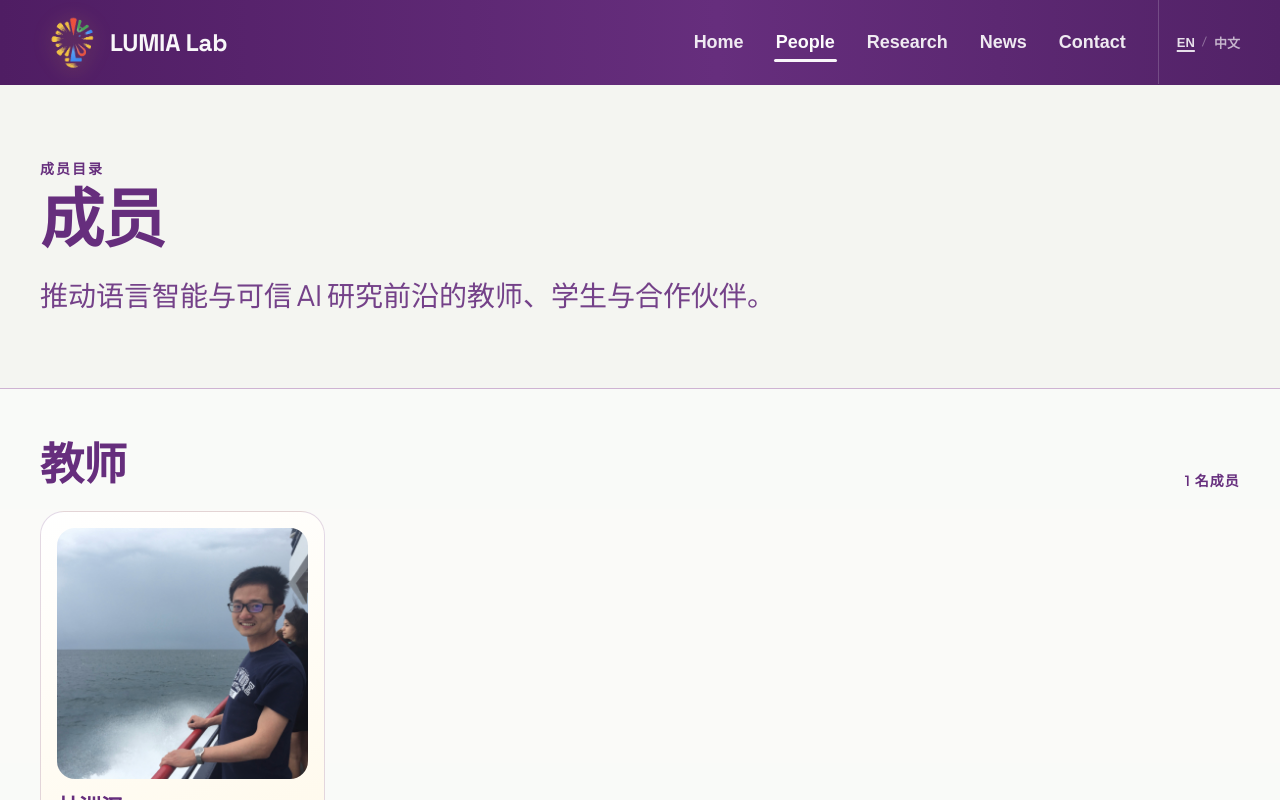
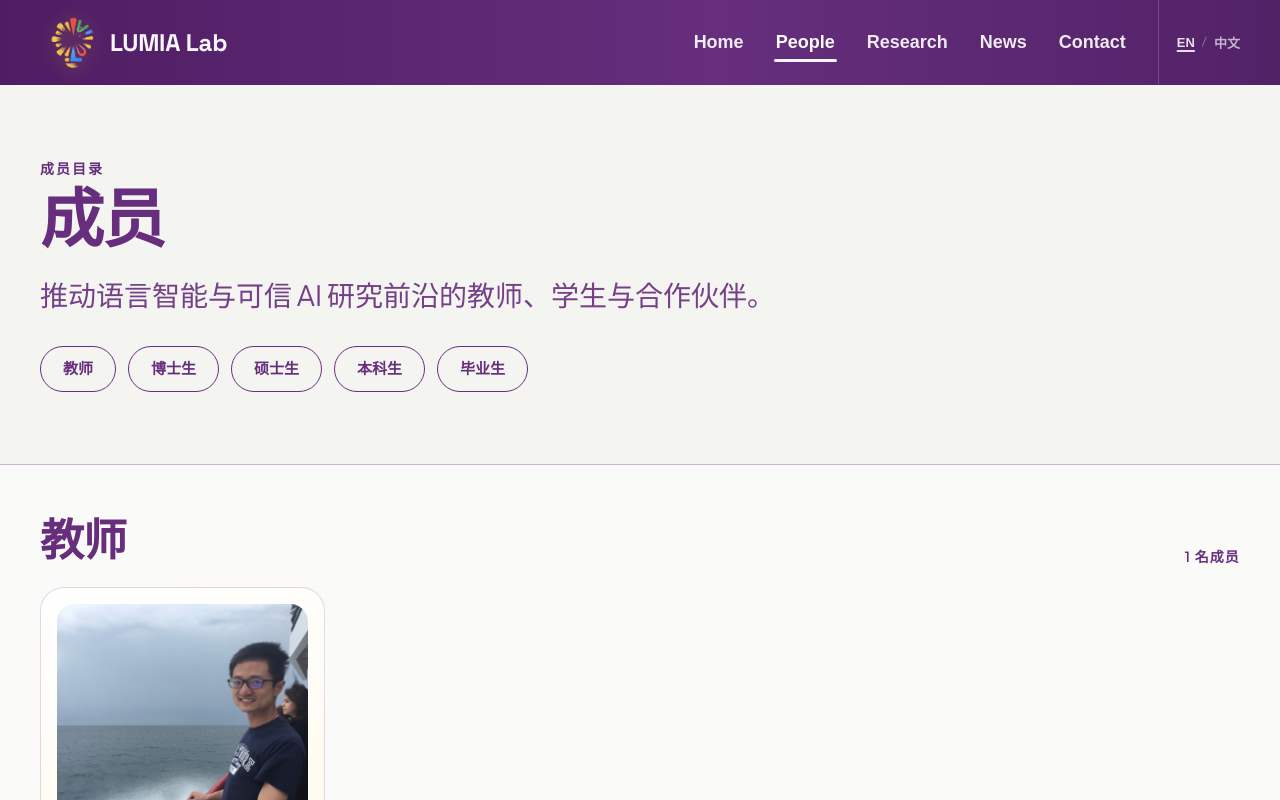
Before and after one commit to LUMIA-Group/LUMIA-Group.github.io, a Vue app: page /#/people in a window 1280 px wide. Shown: the top 800 px of the page. Built offline with nearby package versions, Linux system fonts and the light colour scheme.

Commit message:
feat: add alumni

```diff
--- a/src/data/people.js
+++ b/src/data/people.js
@@ -126,5 +126,21 @@ export const peopleData = {
       homepage: "https://github.com/LuckySJTU",
     },
   ],
-  Alumni: [],
+  Alumni: [
+    {
+      id: 16,
+      name: "黄思远",
+      pic: "./static/people/s-8.jpg",
+      grade: "图神经网络",
+      homepage:
+        "https://scholar.google.com/citations?user=zw-OiYcAAAAJ&amp;hl=en",
+    },
+    {
+      id: 17,
+      name: "侯晟元",
+      pic: "./static/people/s-9.jpg",
+      grade: "时间序列预测、文本句法分析、机器翻译",
+      homepage: "https://github.com/houshengyuan",
+    },
+  ],
 };
--- a/src/views/People.vue
+++ b/src/views/People.vue
@@ -11,12 +11,24 @@
         <p class="lumia-subtitle lumia-fade-up" style="--delay: 160ms">
           {{ text.subtitle }}
         </p>
+        <div class="people-nav lumia-fade-up" style="--delay: 200ms">
+          <button
+            v-for="item in peopleJumpLinks"
+            :key="item.key"
+            class="people-nav-btn"
+            type="button"
+            @click="scrollToSection(item.key)"
+          >
+            {{ item.label }}
+          </button>
+        </div>
       </div>
     </section>
 
     <section
       v-for="(section, sectionIndex) in peopleSections"
       :key="section.key"
+      :id="sectionAnchor(section.key)"
       class="people-section lumia-section"
     >
       <div class="lumia-container">
@@ -76,7 +88,7 @@ const I18N = {
       PhD: "博士生",
       Master: "硕士生",
       Undergrads: "本科生",
-      Alumni: "校友",
+      Alumni: "毕业生",
     },
   },
 };
@@ -101,6 +113,12 @@ export default {
           displayTitle: this.text.sectionTitles[title] || title,
           list,
         }));
+    },
+    peopleJumpLinks() {
+      return ["Faculty", "PhD", "Master", "Undergrads", "Alumni"].map((key) => ({
+        key,
+        label: this.text.sectionTitles[key] || key,
+      }));
     },
   },
   mounted() {
@@ -132,6 +150,19 @@ export default {
       }
       return `${count} ${this.text.members}`;
     },
+    sectionAnchor(key) {
+      return `people-${String(key).toLowerCase()}`;
+    },
+    scrollToSection(key) {
+      const target = document.getElementById(this.sectionAnchor(key));
+      if (!target) {
+        return;
+      }
+      target.scrollIntoView({
+        behavior: "smooth",
+        block: "start",
+      });
+    },
     goto(url) {
       if (url) {
         window.open(url, "_blank");
@@ -147,9 +178,44 @@ export default {
   border-bottom: 1px solid var(--lumia-border);
 }
 
+.people-nav {
+  margin-top: 30px;
+  display: flex;
+  gap: 12px;
+  flex-wrap: wrap;
+  align-items: center;
+}
+
+.people-nav-btn {
+  border: 1.5px solid var(--lumia-primary);
+  background: transparent;
+  color: var(--lumia-primary);
+  border-radius: 999px;
+  padding: 12px 22px;
+  min-height: 46px;
+  font-size: 15px;
+  font-weight: 600;
+  display: inline-flex;
+  align-items: center;
+  justify-content: center;
+  line-height: 1.2;
+  cursor: pointer;
+  transition: box-shadow 0.25s ease, background-color 0.25s ease,
+    color 0.25s ease;
+
+  &:hover,
+  &:focus-visible {
+    background: var(--lumia-primary);
+    color: var(--lumia-white);
+    box-shadow: 0 10px 26px rgba(102, 46, 125, 0.14);
+    outline: none;
+  }
+}
+
 .people-section {
   padding-top: 54px;
   padding-bottom: 54px;
+  scroll-margin-top: 96px;
 
   &:nth-child(even) {
     background: rgba(255, 255, 255, 0.5);
--- a/src/views/Research.vue
+++ b/src/views/Research.vue
@@ -56,11 +56,11 @@
           >
             <div class="research-toolbar">
               <label class="search-box" for="paper-search">
-                <span>{{ text.searchLabel }}</span>
                 <input
                   id="paper-search"
                   v-model.trim="searchKeyword"
                   type="text"
+                  :aria-label="text.searchLabel"
                   :placeholder="text.searchPlaceholder"
                 />
               </label>
@@ -634,18 +634,8 @@ export default {
   }
 
   .search-box {
-    display: flex;
-    flex-direction: column;
-    gap: 8px;
+    display: block;
     min-width: min(560px, 100%);
-
-    span {
-      font-size: 12px;
-      font-weight: 700;
-      letter-spacing: 0.1em;
-      text-transform: uppercase;
-      opacity: 0.75;
-    }
 
     input {
       width: 100%;
```
